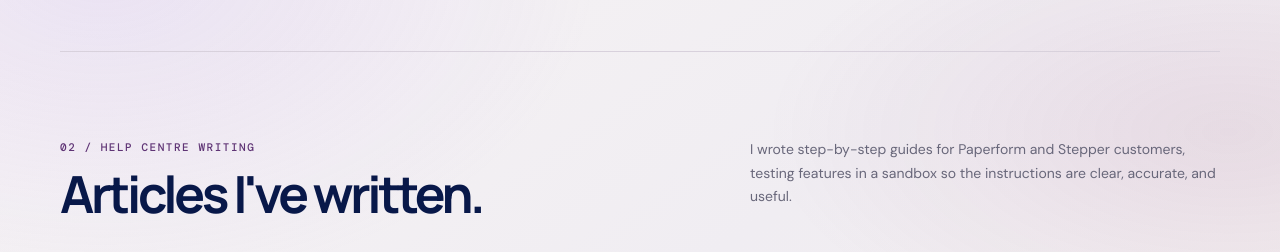
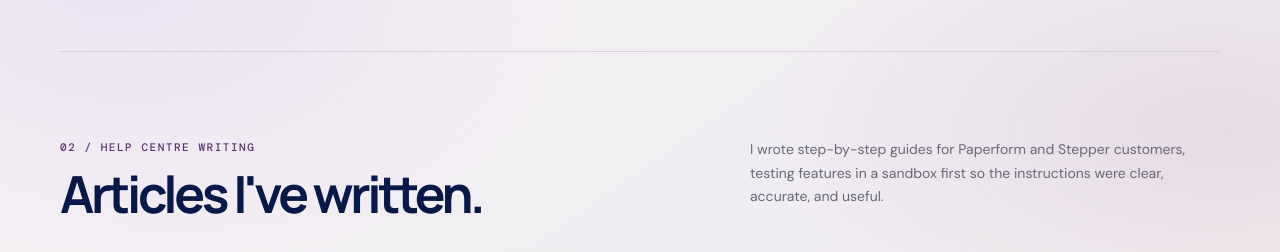
Before and after one commit to jenn2nsaus/portfolio, a plain HTML site: page index.html in a window 1280 px wide. Shown: the part 2460-2712 px from the top of the page. Drawn offline with nearby package versions, Linux system fonts and the light colour scheme.

Commit message:
Update index.html

```diff
--- a/index.html
+++ b/index.html
@@ -415,7 +415,7 @@
           <span class="section-kicker">02 / Help Centre writing</span>
           <h2 class="section-title">Articles I've written.</h2>
         </div>
-        <p class="section-intro">I wrote step-by-step guides for Paperform and Stepper customers, testing features in a sandbox so the instructions are clear, accurate, and useful.</p>
+        <p class="section-intro">I wrote step-by-step guides for Paperform and Stepper customers, testing features in a sandbox first so the instructions were clear, accurate, and useful.</p>
       </div>
 
       <div class="articles-panel">
```
